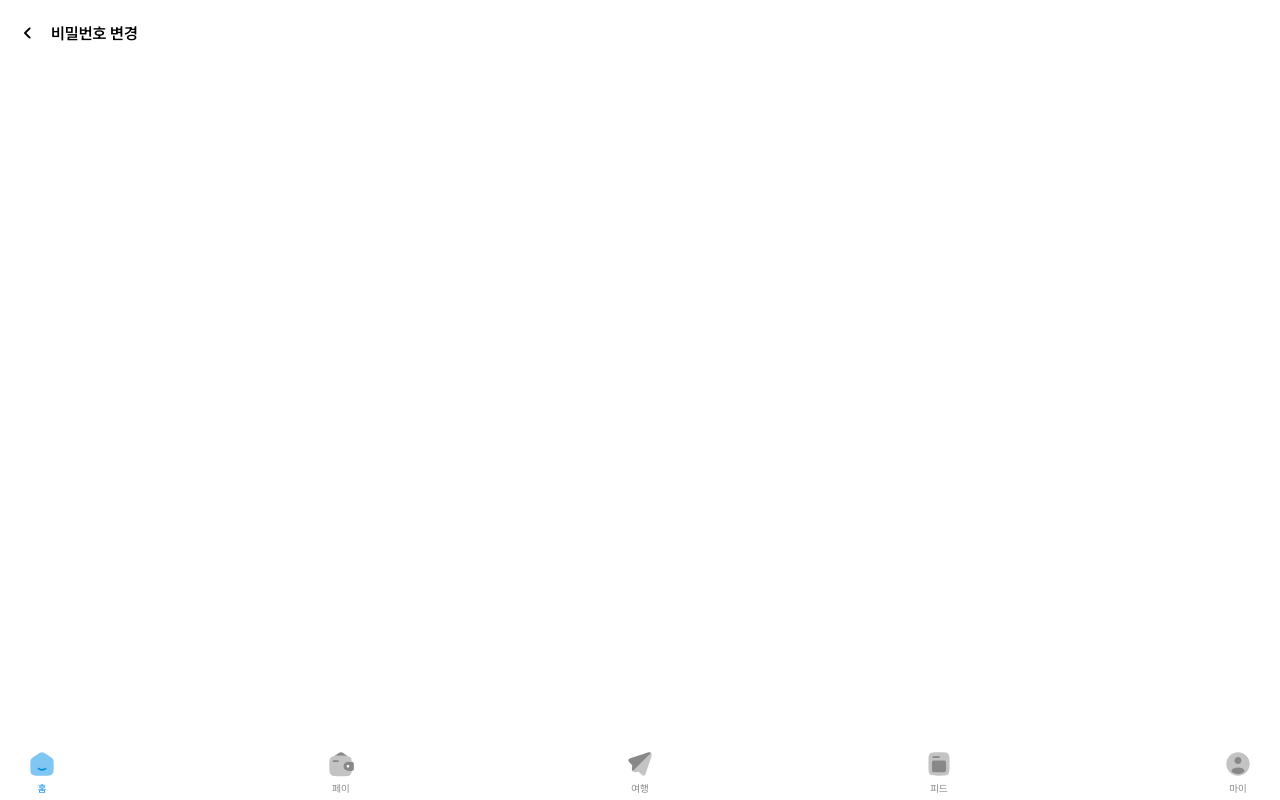
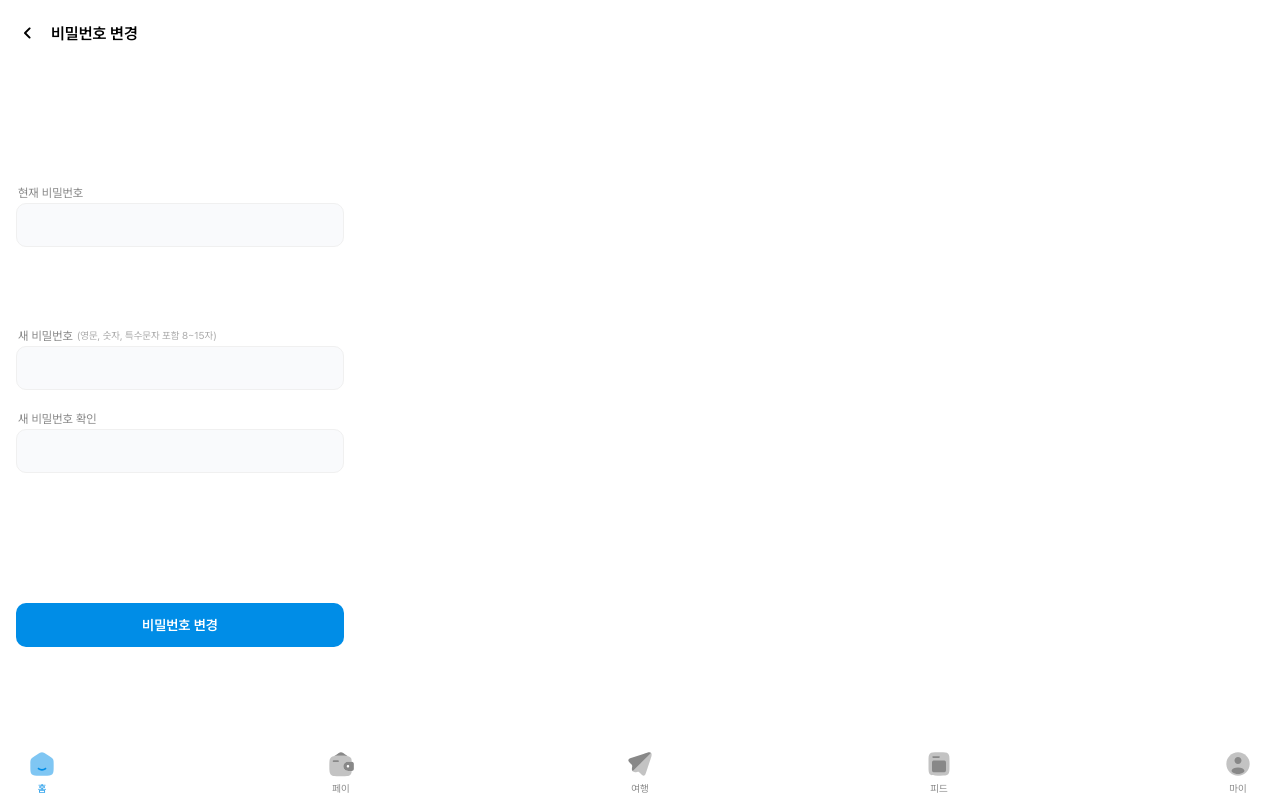
Before and after one commit to lshyunee/Triplet, a React (Create React App) app in the folder triplet/: page /mypage/password-edit in a window 1280 px wide. Shown: the top 800 px of the page. Built offline with nearby package versions, Linux system fonts and the light colour scheme; no server answers; a web font is replaced by a local one.

Commit message:
Feat : 비밀번호 변경 기능 추가

```diff
--- a/triplet/src/pages/mypage/PasswordEditPage.tsx
+++ b/triplet/src/pages/mypage/PasswordEditPage.tsx
@@ -1,10 +1,121 @@
-import React, {useState} from 'react';
+import React, {useEffect, useState} from 'react';
+import styled from 'styled-components';
+
 import BackHeader from '../../components/header/BackHeader';
+import useInput from '../../hooks/useInput';
+import useAxios from '../../hooks/useAxios';
+import { useNavigate } from 'react-router-dom';
+
+const HowP = styled.p`
+    font-size : 12px;
+    margin-left : 18px;
+    margin-bottom : 3px;
+    color : #888888;
+`;
+
+const ExplainP = styled.p`
+    font-size : 10px;
+    padding-top : 2px;
+    margin-bottom : 3px;
+    margin-left : 4px;
+    color : #AAAAAA;
+`;
+
+const ExplainDiv = styled.div`
+    display : flex;
+    flex-direction: row;
+`;
+
+const StyledInput = styled.input`
+    background-color : #F9FAFC;
+    width:328px;
+    height:44px;
+    margin-bottom : 10px;
+    border-radius : 10px;
+    border : 1px solid #F0F0F0;
+    box-sizing: border-box;
+    padding : 10px;
+    margin-right : 12px;
+    margin-left : 16px;
+`;
+
+const CurrentDiv = styled.div`
+    margin-top : 120px;
+`
+
+const NewDiv = styled.div`
+    margin-top : 60px
+`
+
+const ConfirmDiv = styled.div`
+    display : flex;
+    width : 100%;
+    align-items : center;
+    margin-left : 16px;
+`;
+
+const ConfirmBox = styled.button`
+    width : 328px;
+    height : 44px;
+    background-color : #008DE7;
+    color : #FFFFFF;
+    border-radius : 10px;
+    font-weight: 600;
+    font-size : 14px;
+    border : none;
+    margin-top : 120px;
+`;
 
 const PasswordEditPage = () => {
+
+    const navigate = useNavigate();
+
+    const validPw = (value:string): boolean => {
+        const regex = /^[a-zA-Z0-9!@#$%^&*()]*$/;
+        return value.length <= 15 && regex.test(value);
+    }
+
+    const pw = useInput(validPw);
+    const newPw = useInput(validPw);
+    const newPwCheck = useInput(validPw);
+
+    const { data: pwData, error: pwError, loading: pwLoading,
+        status: pwStatus, refetch: pwRefetch
+    } = useAxios('/api/v1/user/password', 'PUT',{
+        password : pw,
+        newPassword : newPw,
+        newPasswordConfirm : newPwCheck
+    });
+
+    const changePassword = () => {
+        pwRefetch();
+    }
+
+    useEffect (() => {
+        if(pwStatus === 200){
+            navigate(-1);
+        }
+    }, [pwStatus]);
+
     return (
         <div>
             <BackHeader title={"비밀번호 변경"}/>
+            <CurrentDiv>
+                <HowP>현재 비밀번호</HowP>
+                <StyledInput type="password" {...pw} />
+            </CurrentDiv>
+            <NewDiv>
+                <ExplainDiv>
+                    <HowP>새 비밀번호</HowP>
+                    <ExplainP>(영문, 숫자, 특수문자 포함 8~15자)</ExplainP>
+                </ExplainDiv>
+                <StyledInput type="password" {...newPw}/>
+                <HowP>새 비밀번호 확인</HowP>
+                <StyledInput type="password" {...newPwCheck} />
+            </NewDiv>
+            <ConfirmDiv>
+                <ConfirmBox onClick={changePassword}>비밀번호 변경</ConfirmBox>
+            </ConfirmDiv>
         </div>
     );
 };
```
